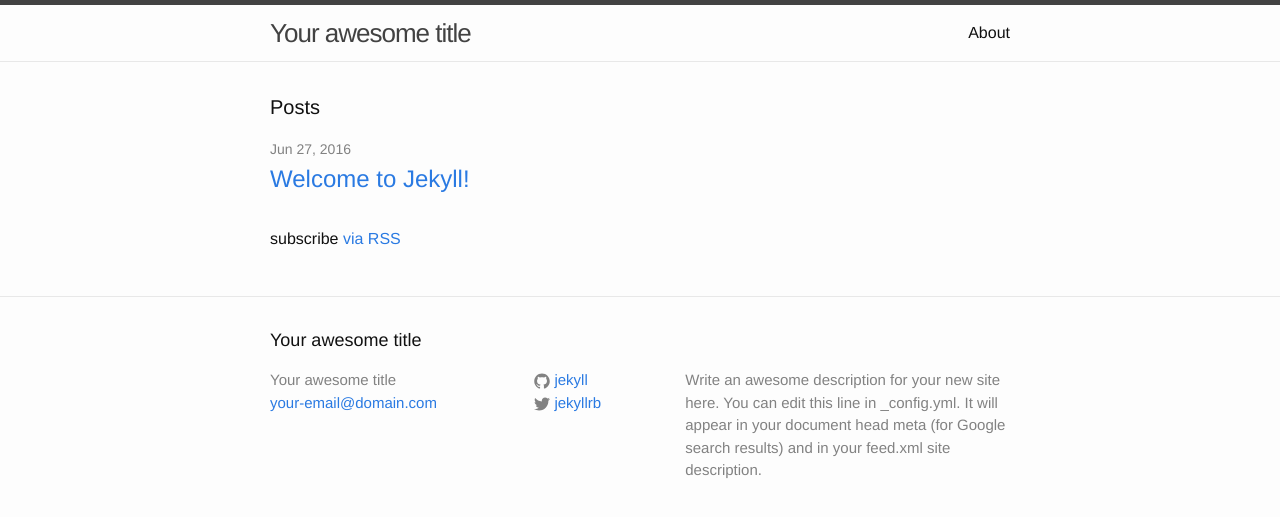
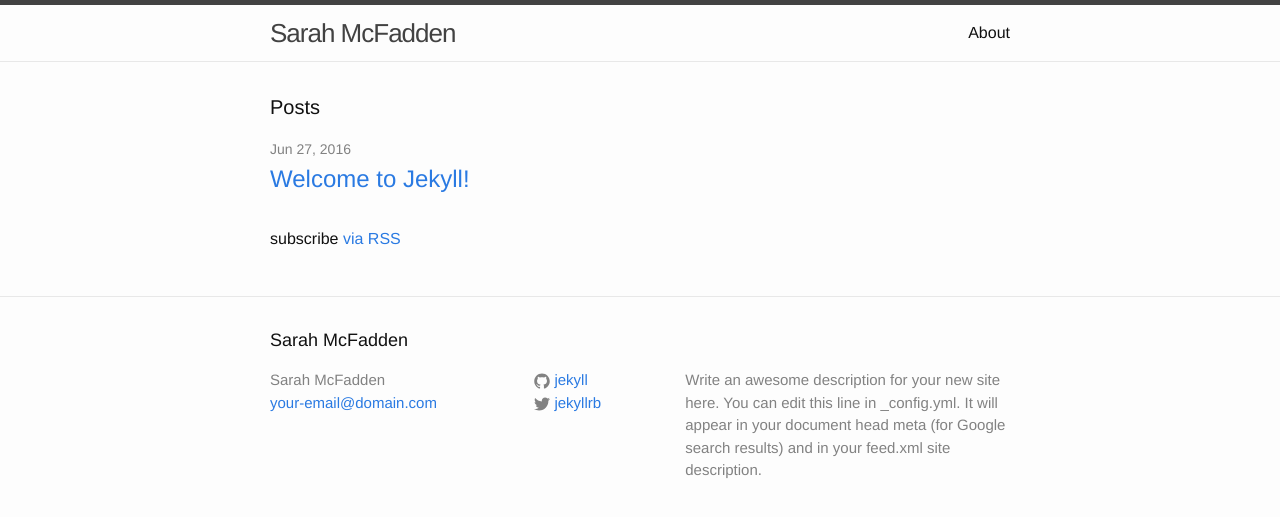
Before and after one commit to sarahmcf/sarahmcf.github.io, a Jekyll site: the page built from index.html, in a window 1280 px wide. Shown: the top 517 px of the page. Built offline with Jekyll 4.4.1, drawn with Linux system fonts in a browser that asks for light colours.

Commit message:
Update _config.yml

```diff
--- a/_config.yml
+++ b/_config.yml
@@ -6,7 +6,7 @@
 # 'jekyll serve'. If you change this file, please restart the server process.
 
 # Site settings
-title: Your awesome title
+title: Sarah McFadden
 email: your-email@domain.com
 description: > # this means to ignore newlines until "baseurl:"
   Write an awesome description for your new site here. You can edit this
```
